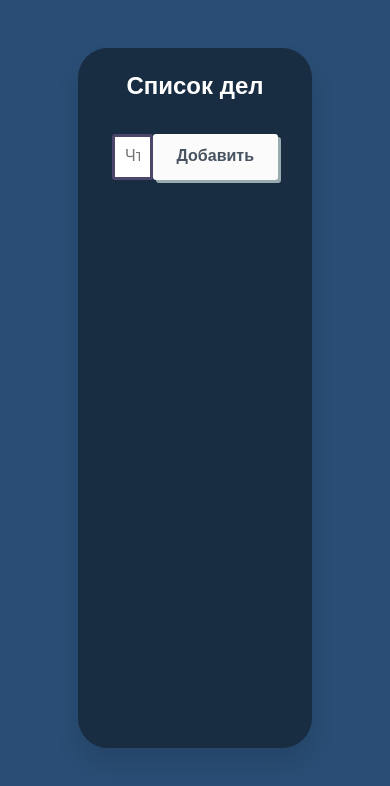
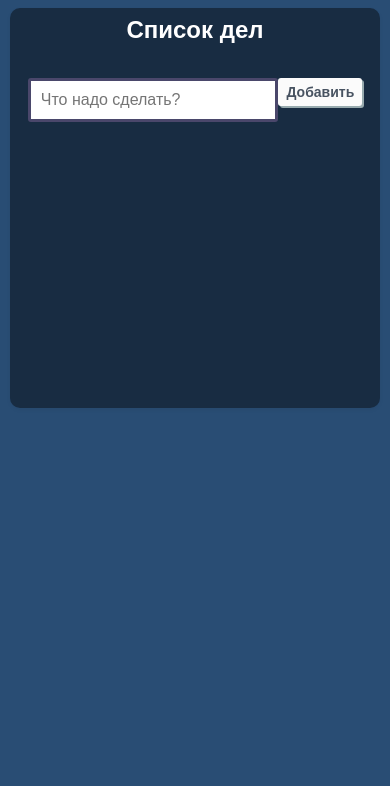
Before and after one commit to gretta-sky/list, a plain HTML site: page index.html in a window 390 px wide. Drawn offline with Linux system fonts and the light colour scheme.

Commit message:
Update index.css

```diff
--- a/index.css
+++ b/index.css
@@ -24,7 +24,7 @@ h2 {
     text-align: center;
     background-color: #182c42;
     box-shadow: 0 15px 25px rgba(0, 0, 0, 0.1);
-    backdrop-filter: blur(20px);
+
     border-radius: 30px;
     }
 
@@ -173,3 +173,62 @@ button {
     max-height: 300px;
     overflow-y: auto;
   }
+.bg-container {
+    width: 100%;
+    height: auto;
+    min-height: 400px;
+    margin: 16px auto;
+    padding: 16px;
+    text-align: center;
+    background-color: #182c42;
+    box-shadow: 0 4px 8px rgba(0, 0, 0, 0.1);
+
+    border-radius: 20px;
+}
+
+button {
+    border: none;
+}
+
+.hidden {
+    display: none;
+}
+
+.header {
+    padding: 10px;
+    color: white;
+    text-align: center;
+    display: flex;
+    justify-content: center;
+}
+
+.addBtn {
+    height: 36px;
+    max-width: 120px;
+    border-radius: 3px;
+    background-color: #fbfbfb;
+    box-shadow: 2px 2px 0px 0px #98abaf;
+    transition: 0.3s box-shadow, 0.3s color;
+    padding: 6px 12px;
+    color: #485361;
+    font-weight: 700;
+    cursor: pointer;
+}
+
+
+@media screen and (max-width: 768px) {
+    .bg-container {
+        width: 95%;
+        margin: 8px auto;
+        padding: 8px;
+        box-shadow: 0 2px 4px rgba(0, 0, 0, 0.05);
+        border-radius: 10px;
+    }
+
+    .addBtn {
+        height: 28px;
+        max-width: 96px;
+        padding: 4px 8px;
+        font-size: 14px;
+    }
+}
```
